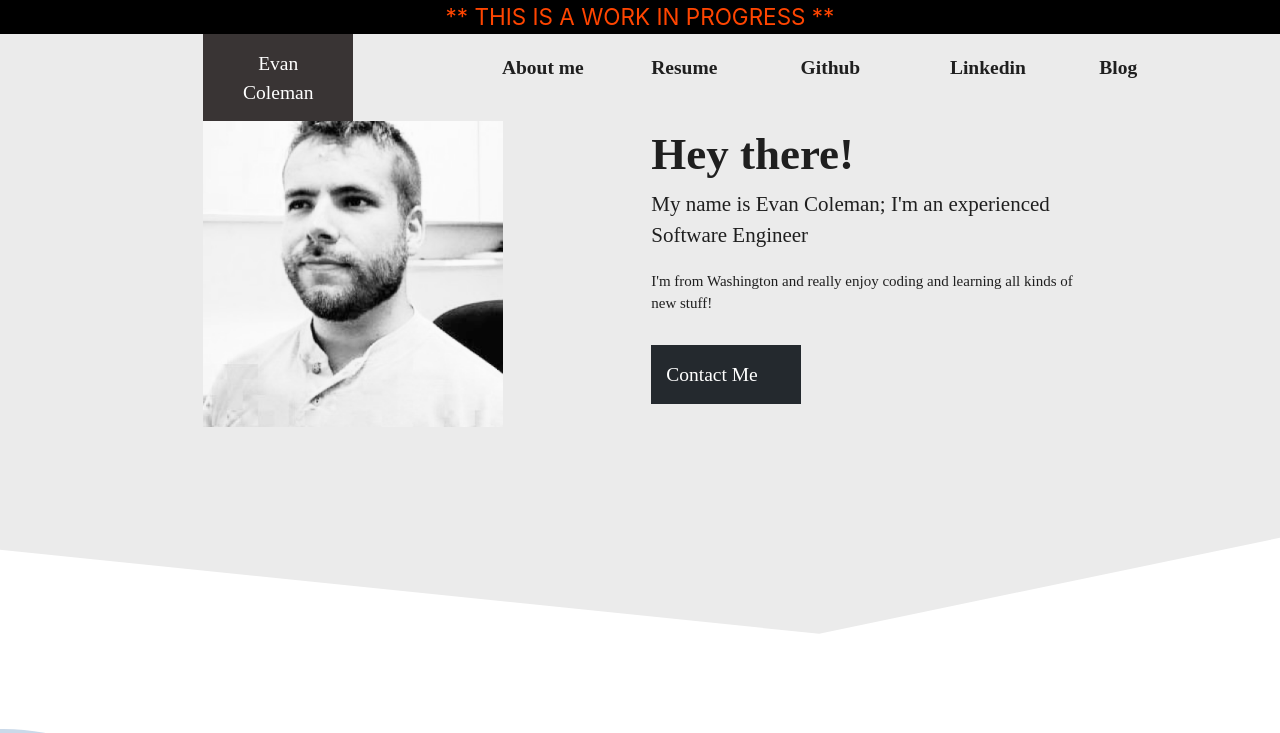
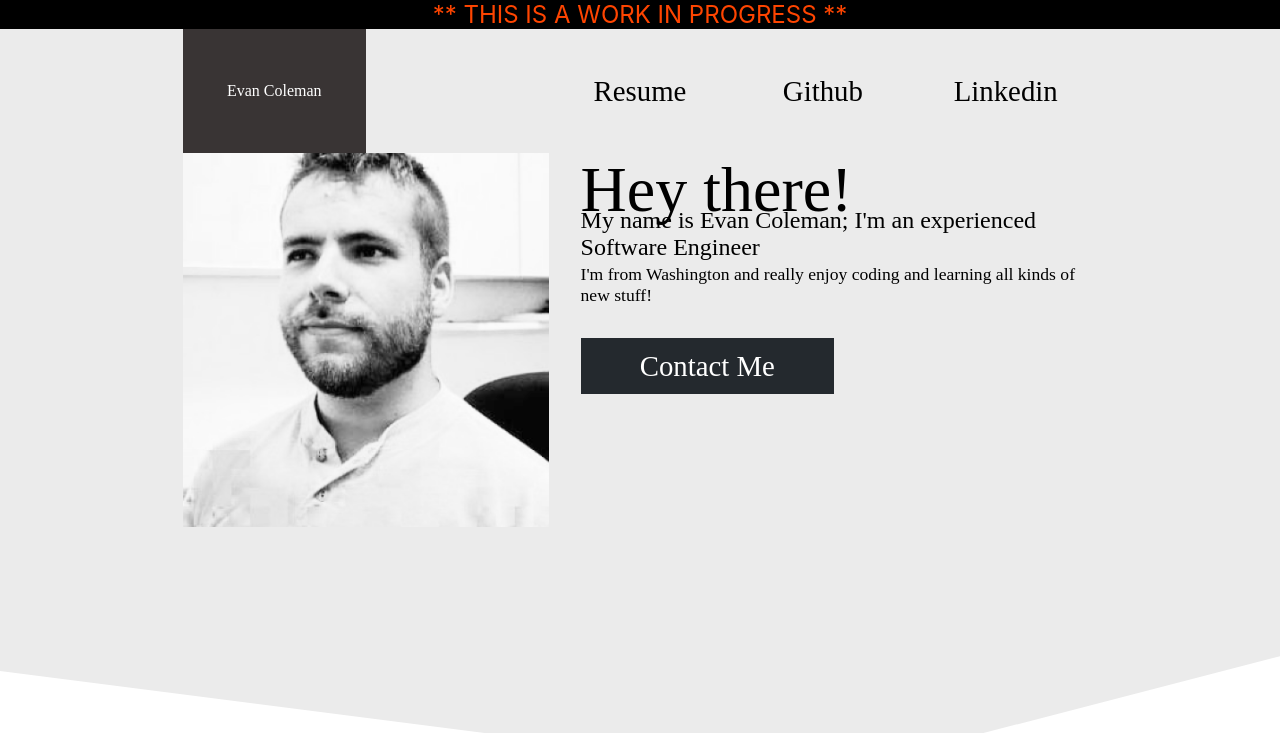
Before and after one commit to Evan-Coleman/portfolio, a React (Create React App) app: page / in a window 1280 px wide. Shown: the top 733 px of the page. Built offline with nearby package versions, Linux system fonts and the light colour scheme; a web font is replaced by a local one.

Commit message:
Ditching materalize for css grid. Header done, about me not started

```diff
--- a/public/index.html
+++ b/public/index.html
@@ -8,20 +8,9 @@
       content="width=device-width, initial-scale=1, shrink-to-fit=no"
     />
     <meta name="theme-color" content="#000000" />
-    <!--Import Google Icon Font-->
-    <link
-      href="https://fonts.googleapis.com/icon?family=Material+Icons"
-      rel="stylesheet"
-    />
     <link
       href="https://fonts.googleapis.com/css?family=Maitree|Oldenburg|Open+Sans"
       rel="stylesheet"
-    />
-    <!--Import materialize.css-->
-    <!-- Compiled and minified CSS -->
-    <link
-      rel="stylesheet"
-      href="https://cdnjs.cloudflare.com/ajax/libs/materialize/1.0.0/css/materialize.min.css"
     />
     <!--
       manifest.json provides metadata used when your web app is installed on a
@@ -52,6 +41,5 @@
       To begin the development, run `npm start` or `yarn start`.
       To create a production bundle, use `npm run build` or `yarn build`.
     -->
-    <script src="https://cdnjs.cloudflare.com/ajax/libs/materialize/1.0.0/js/materialize.min.js"></script>
   </body>
 </html>
--- a/src/App.js
+++ b/src/App.js
@@ -9,7 +9,7 @@ class App extends Component {
       <div className="App">
         <div className="WIP">** THIS IS A WORK IN PROGRESS **</div>
         <MyHeader />
-        <AboutMe />
+        {/* <AboutMe /> */}
       </div>
     );
   }
--- a/src/components/AboutMe.js
+++ b/src/components/AboutMe.js
@@ -5,7 +5,7 @@ export default function AboutMe() {
   return (
     <div className="AboutMeWrapper">
       <div className="row">
-        <div className="CircleCol col l4 m4 s12">
+        <div className="CircleCol">
           <div className="Circle" />
           <div className="CircleText">
             <div className="Title">{strings.aboutMe.title}</div>
@@ -15,7 +15,7 @@ export default function AboutMe() {
             <div className="Subtitle">{strings.aboutMe.subtitle4}</div>
           </div>
         </div>
-        <div className="ContentCol col l8 m8 s12">
+        <div className="ContentCol">
           <div id="triangle-up" />
           <div className="Content1">{strings.aboutMe.content1}</div>
           <br />
--- a/src/components/MyHeader.js
+++ b/src/components/MyHeader.js
@@ -5,49 +5,25 @@ import images from "../res/images";
 export default function MyHeader() {
   return (
     <div className="MyHeaderWrapper">
-      <div className="row container">
-        <div className="col l2 m2 s12">
-          <div className="Name">
-            <div>{strings.header.name.first}</div>
-            <div>{strings.header.name.last}</div>
-          </div>
-        </div>
-        <div className="HeaderItemContainer">
-          <div className="HeaderItem col l2 m3 s6  push-l2 push-m3">
-            {strings.header.navBar.aboutMe}
-          </div>
-          <div className="HeaderItem col l2 m3 s6  push-l2 push-m3">
-            {strings.header.navBar.resume}
-          </div>
-          <div className="HeaderItem col l2 m3 s6  push-l2 push-m3">
-            {strings.header.navBar.github}
-          </div>
-          <div className="HeaderItem col l2 m3 s6  push-l2 push-m3">
-            {strings.header.navBar.linkedin}
-          </div>
-          <div className="HeaderItem col l2 m3 s6  push-l2 push-m3">
-            {strings.header.navBar.blog}
-          </div>
-        </div>
+      <div className="Name">
+        {strings.header.name.first} {strings.header.name.last}
       </div>
+      <div className="Nav1">{strings.header.navBar.resume}</div>
+      <div className="Nav2">{strings.header.navBar.github}</div>
+      <div className="Nav3">{strings.header.navBar.linkedin}</div>
+      <img
+        className="ProfilePicture"
+        src={images.header.profileImage}
+        alt={strings.header.profilePicturePlaceholder}
+      />
+      <div className="Intro">
+        <div className="Title">{strings.header.aboutMe.title}</div>
+        <br />
+        <div className="Subtitle">{strings.header.aboutMe.subtitle}</div>
+        <div className="Spacer" />
+        <span className="Content">{strings.header.aboutMe.content}</span>
 
-      <div className="row container">
-        <div className="col l6 m6 s12">
-          {/* <img className="ProfileImage" src="./img/aboutimage.png" alt="" /> */}
-          <img
-            className="ProfileImage"
-            src={images.header.profileImage}
-            alt=""
-          />
-        </div>
-        <div className="AboutMeSection col l6 m6 s12">
-          <div className="Title">{strings.header.aboutMe.title}</div>
-          <div className="Subtitle">{strings.header.aboutMe.subtitle}</div>
-          <div className="Content">{strings.header.aboutMe.content}</div>
-          <div className="ContactMeButton">
-            {strings.header.aboutMe.contactButton}
-          </div>
-        </div>
+        <div className="CtaButton">{strings.header.aboutMe.contactButton}</div>
       </div>
     </div>
   );
--- a/src/css/App.scss
+++ b/src/css/App.scss
@@ -2,7 +2,6 @@
 @import "myHeader";
 
 .App {
-  font-size: 1.3rem;
 }
 
 .WIP {
--- a/src/css/_aboutMe.scss
+++ b/src/css/_aboutMe.scss
@@ -1,6 +1,4 @@
 .AboutMeWrapper {
-  padding-top: 5rem;
-
   .CircleCol {
     display: grid;
     grid-row: 1;
@@ -10,24 +8,19 @@
     .Circle {
       grid-column: 1;
       grid-row: 1;
-      margin-left: -15rem;
     }
 
     .Circle {
-      border: 20px solid #5e8cbd54;
+      border: 35px solid #5e8cbd54;
       border-radius: 50%;
       width: 29rem;
       height: 29rem;
 
       @media only screen and (min-width: 760px) {
-        margin-top: 5%;
       }
     }
 
     .CircleText {
-      margin-top: 6rem;
-      margin-left: 3rem;
-
       .Title {
         height: 5rem;
         width: 15rem;
@@ -49,35 +42,8 @@
   }
 
   .ContentCol {
-    padding-top: 10rem;
-    @media only screen and (min-width: 500px) {
-      padding-left: 8rem;
+    @media only screen and (max-width: 750px) {
     }
     font-size: 1.3rem;
   }
-
-  .CircleWrapper {
-    margin-top: -40%;
-    margin-left: 10%;
-  }
-
-  .CircleHeader {
-    height: 50px;
-    font-size: 2rem;
-    width: 250px;
-    background: #66b0ff;
-    color: white;
-    opacity: 0.41;
-    text-align: center;
-  }
-  .CircleContent {
-    font-weight: bold;
-    font-size: 2.7rem;
-  }
-  .SideContent {
-    height: 100%;
-    width: 100%;
-    align-items: center;
-    display: flex;
-  }
 }
--- a/src/css/_myHeader.scss
+++ b/src/css/_myHeader.scss
@@ -1,66 +1,123 @@
 @import "variables";
 
 .MyHeaderWrapper {
+  margin: 0;
+  padding: 0;
+  display: grid;
+  grid-template-columns: 100%;
+  grid-template-rows: 3rem 2.5rem 2.5rem 2.5rem 20rem auto;
+  grid-template-areas:
+    "name"
+    "nav1"
+    "nav2"
+    "nav3"
+    "profilepicture"
+    "intro";
+  font-family: $font-secondary;
+  text-align: center;
   background: #ebebeb;
-  width: 100%;
-  height: 100%;
-  @media only screen and (min-width: 760px) {
-    clip-path: polygon(100% 0, 100% 84%, 64% 100%, 0 86%, 0 0);
-    height: 600px;
-  }
 
   .Name {
-    min-width: 10rem;
-    padding: 1rem 2rem;
-    margin-bottom: -1.4rem;
+    grid-area: name;
     background: #393434;
     color: #ffffff;
     font-family: $font-main;
-    text-align: center;
+
+    display: flex;
+    align-items: center;
+    justify-content: center;
   }
 
-  .HeaderItemContainer {
+  .Nav1 {
+    grid-area: nav1;
+
+    display: flex;
+    align-items: center;
+    justify-content: center;
+  }
+  .Nav2 {
+    grid-area: nav2;
+
+    display: flex;
+    align-items: center;
+    justify-content: center;
+  }
+  .Nav3 {
+    grid-area: nav3;
+
+    display: flex;
+    align-items: center;
+    justify-content: center;
   }
 
-  .HeaderItem {
-    margin-top: 1.3rem;
-    font-family: $font-secondary;
-    font-weight: bold;
-    @media only screen and (max-width: 760px) {
-      padding: 1rem 0rem 1rem 0.5rem;
+  .ProfilePicture {
+    grid-area: profilepicture;
+    height: 100%;
+    width: auto;
+    display: block;
+    margin-left: auto;
+    margin-right: auto;
+  }
+
+  .Intro {
+    grid-area: intro;
+
+    .Title {
+      font-size: 4rem;
+    }
+    .Subtitle {
+      font-size: 1.5rem;
+    }
+    .Content {
+      font-size: 1.1rem;
+    }
+
+    .Spacer {
+      height: 1.1rem;
+    }
+    .CtaButton {
+      font-size: 1.8rem;
+      background: #24292e;
+      color: #ffffff;
+
+      margin-top: 2rem;
     }
   }
 
-  .ProfileImage {
-    max-width: 20rem;
-  }
+  @media only screen and (min-width: 1024px) {
+    grid-template-columns: 1fr 1fr 1fr 1fr 1fr 1fr 1fr;
+    grid-template-rows: 1fr 1fr 1fr 1fr 1fr 1fr;
+    grid-template-areas:
+      ". name . nav1 nav2 nav3 ."
+      ". profilepicture profilepicture intro intro intro ."
+      ". profilepicture profilepicture intro intro intro ."
+      ". profilepicture profilepicture intro intro intro ."
+      ". . . intro intro intro ."
+      ". . . intro intro intro .";
 
-  .AboutMeSection {
-    min-width: 20rem;
-    .Title {
-      font-size: 3rem;
-      font-weight: bold;
-      font-family: $font-main;
+    clip-path: polygon(100% 0, 100% 84%, 64% 100%, 0 86%, 0 0);
+
+    .Nav1,
+    .Nav2,
+    .Nav3 {
+      font-size: 1.8rem;
     }
-    .Subtitle {
-      font-size: 1.4rem;
-      font-family: $font-secondary;
+    .ProfilePicture {
+      width: 100%;
     }
-    .Content {
-      padding-top: 1.2rem;
-      font-size: 1rem;
-      font-family: $font-secondary;
-    }
-    .ContactMeButton {
-      font-family: $font-secondary;
-      width: 10rem;
-      padding: 1rem;
-      margin-top: 2rem;
-      background: #24292e;
-      color: #ffffff;
-      @media only screen and (max-width: 760px) {
+    .Intro {
+      padding-left: 2em;
+      text-align: left;
+      .Title {
+        margin-bottom: -0.6em;
+      }
+      .Subtitle {
+        margin-bottom: -0.6em;
+      }
+      .CtaButton {
+        width: 8em;
+        padding: 0.4em;
         text-align: center;
-        width: 100%;
       }
     }
   }
--- a/src/res/strings.js
+++ b/src/res/strings.js
@@ -16,11 +16,12 @@ const strings = {
     },
     aboutMe: {
       title: "Hey there!",
-      subtitle: `My name is ${first} ${last}; I\'m an experienced Software Engineer`,
+      subtitle: `My name is ${first} ${last}; I'm an experienced Software Engineer`,
       content:
         "I'm from Washington and really enjoy coding and learning all kinds of new stuff!",
       contactButton: "Contact Me"
-    }
+    },
+    profilePicturePlaceholder: "Profile Picture"
   },
   aboutMe: {
     title: "about me",
```
